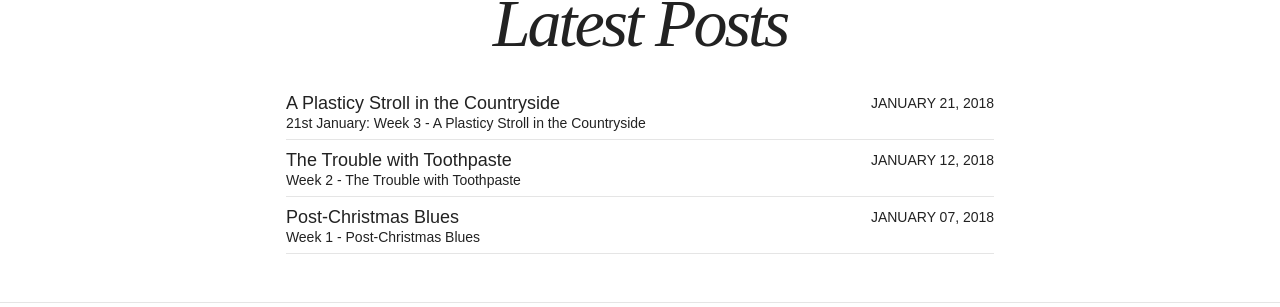
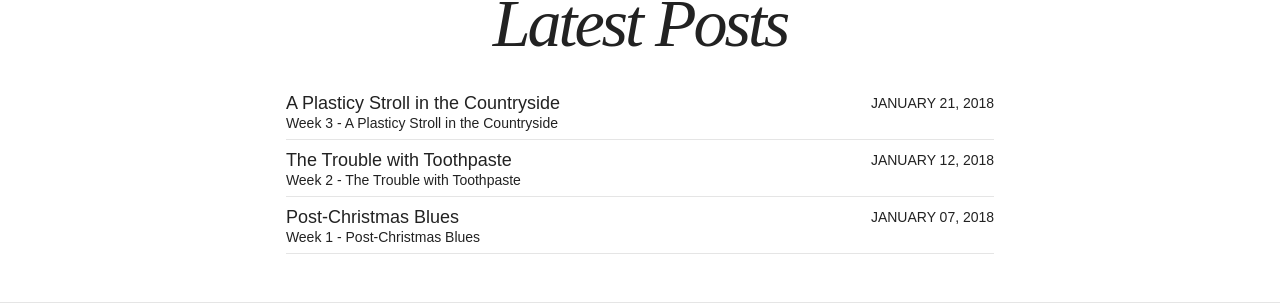
Before and after one commit to BarrySheldrake/barrySheldrake.github.io, a Jekyll site: the page built from index.html, in a window 1280 px wide. Shown: the part 489-796 px from the top of the page. Built offline with Jekyll 4.4.1, drawn with Linux system fonts in a browser that asks for light colours; nearby versions of some CDN libraries.

Commit message:
change-title

```diff
--- a/_posts/blog/2018-01-21-week-3.md
+++ b/_posts/blog/2018-01-21-week-3.md
@@ -11,7 +11,7 @@ date: 2018-01-21T15:39:55-04:00
 modified: 2018-01-21T14:19:19-04:00
 ---
 
-## 21st January: Week 3 - A Plasticy Stroll in the Countryside
+## Week 3 - A Plasticy Stroll in the Countryside
 
 It was a lovely sunny day on Sunday so we decided to take the children for a walk. Not long after we had set off I noticed a small piece of plastic in the hedge. The hedges have recently been trimmed and as we walked further we began to notice more and more. I think this plastic is always there but unless you are looking for it you don’t particularly notice it. We decided to collect all the plastic we came across (luckily I had some bio-degradable dog bags in my pocket to collect it in!). By the end of our two mile walk you can see we had picked up quite a lot - some of it crisp and chocolate bar packaging but also lots of bigger pieces which were half buried in the ground.  My new pledge is to pick up at least three pieces of plastic everytime I am out walking in the countryside. A report in Science Magazine estimates that 8.3bn tonnes of plastic has been produced to date. Of this, 6.3bn tonnes of plastic is now waste – a majority of which, some 79%, is in landfill or the natural environment. Of this 6.3bn tonnes only 9% is recycled. If everyone made this pledge think what a difference this could make!
 
```
